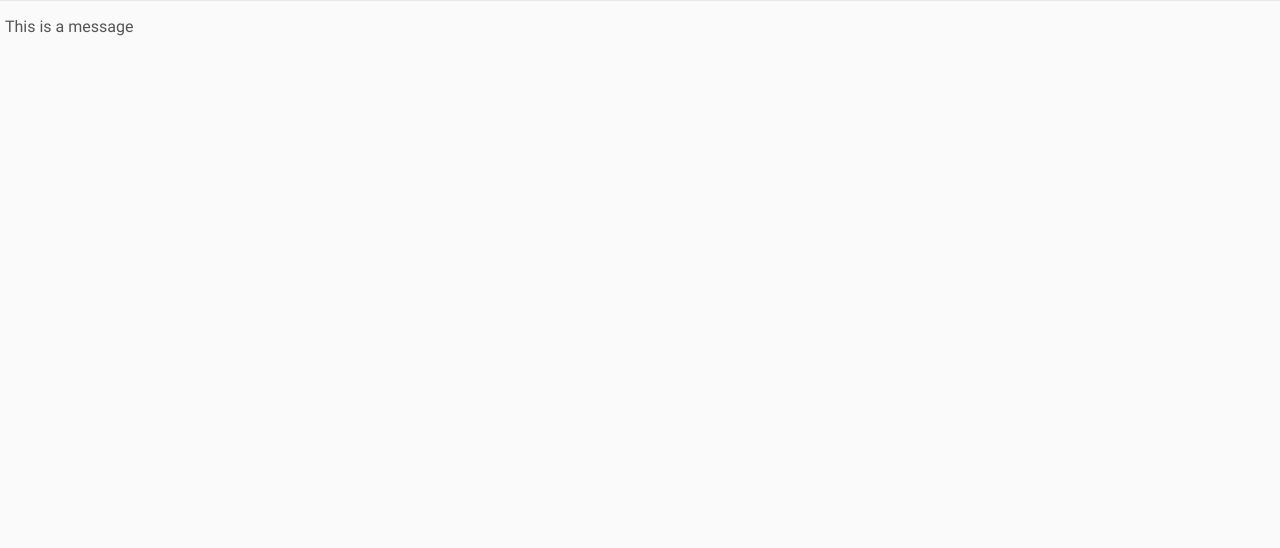
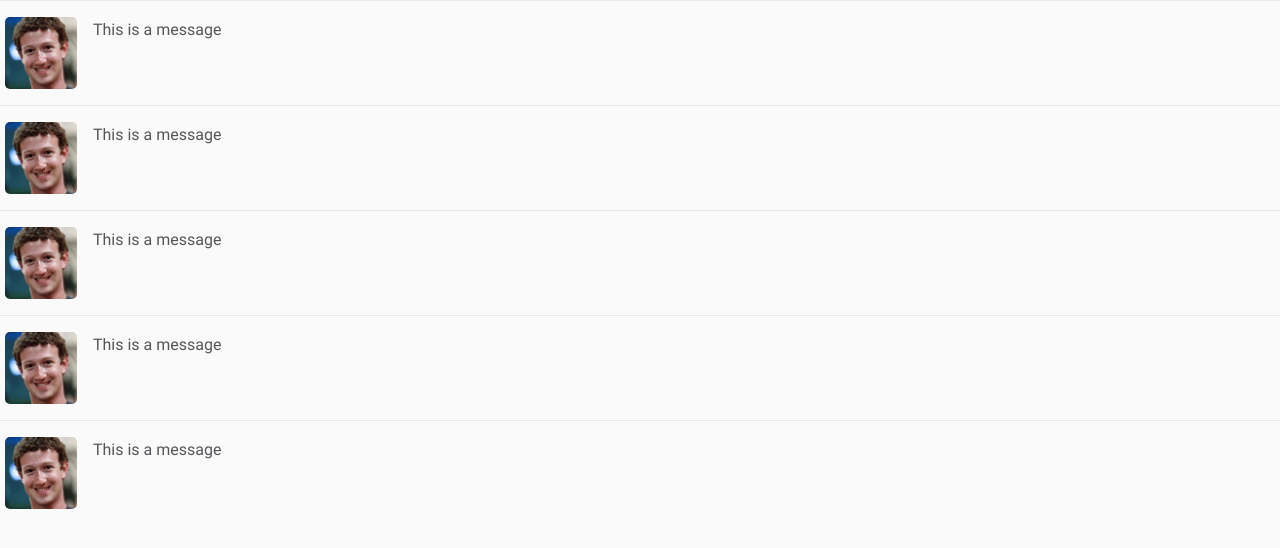
Before and after one commit to andrewkchan/slacker, a React app: page / in a window 1280 px wide. Shown: the top 548 px of the page. Built offline with nearby package versions, Linux system fonts and the light colour scheme.

Commit message:
More message stuff

```diff
--- /dev/null
+++ b/src/components/Conversation.js
@@ -0,0 +1,23 @@
+import React from "react";
+import Message from "../components/Message";
+
+class Conversation extends React.Component {
+    constructor(props) {
+        super(props);
+    }
+    render() {
+        return (
+            <div>
+                <ul>
+                    <li><Message /></li>
+                    <li><Message /></li>
+                    <li><Message /></li>
+                    <li><Message /></li>
+                    <li><Message /></li>
+                </ul>
+            </div>
+        );
+    }
+}
+
+export default Conversation;
--- a/src/components/Message.js
+++ b/src/components/Message.js
@@ -7,7 +7,11 @@ class Message extends React.Component {
     render() {
         return (
             <div className="message">
-                <p>This is a message</p>
+                <div className="message-thumbnail">
+                </div>
+                <div className="message-info-section">
+                    <p>This is a message</p>
+                </div>
             </div>
         );
     }
--- a/src/index.js
+++ b/src/index.js
@@ -2,9 +2,10 @@ import React from "react";
 import ReactDOM from "react-dom";
 import App from "./components/App";
 import Message from "./components/Message";
+import Conversation from "./components/Conversation";
 import './styles/main.scss';
 
 ReactDOM.render(
-    <Message />,
+    <Conversation />,
     document.getElementById("main")
 );
--- a/src/styles/custom/components/message.scss
+++ b/src/styles/custom/components/message.scss
@@ -6,6 +6,8 @@
     &-thumbnail {
         @include size(4.5rem, 4.5rem);
         @include border-radius(5px, 5px, 5px, 5px);
+        background-image: url("/img/zuck.jpg");
+        background-size: cover;
         background-color: #F6F6F6;
         margin-right: 1rem;
         padding: 0.5rem;
```
Also changed, not shown: public/img/zuck.jpg (added).
